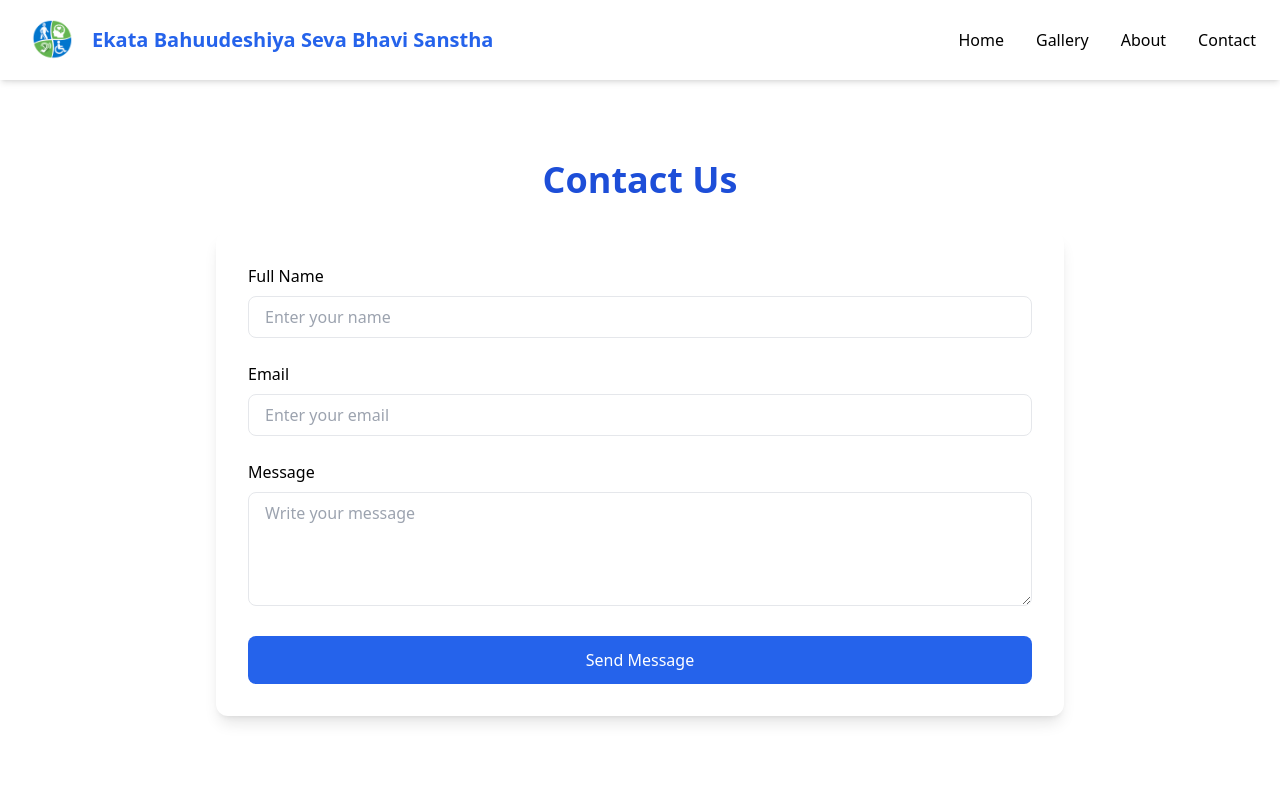
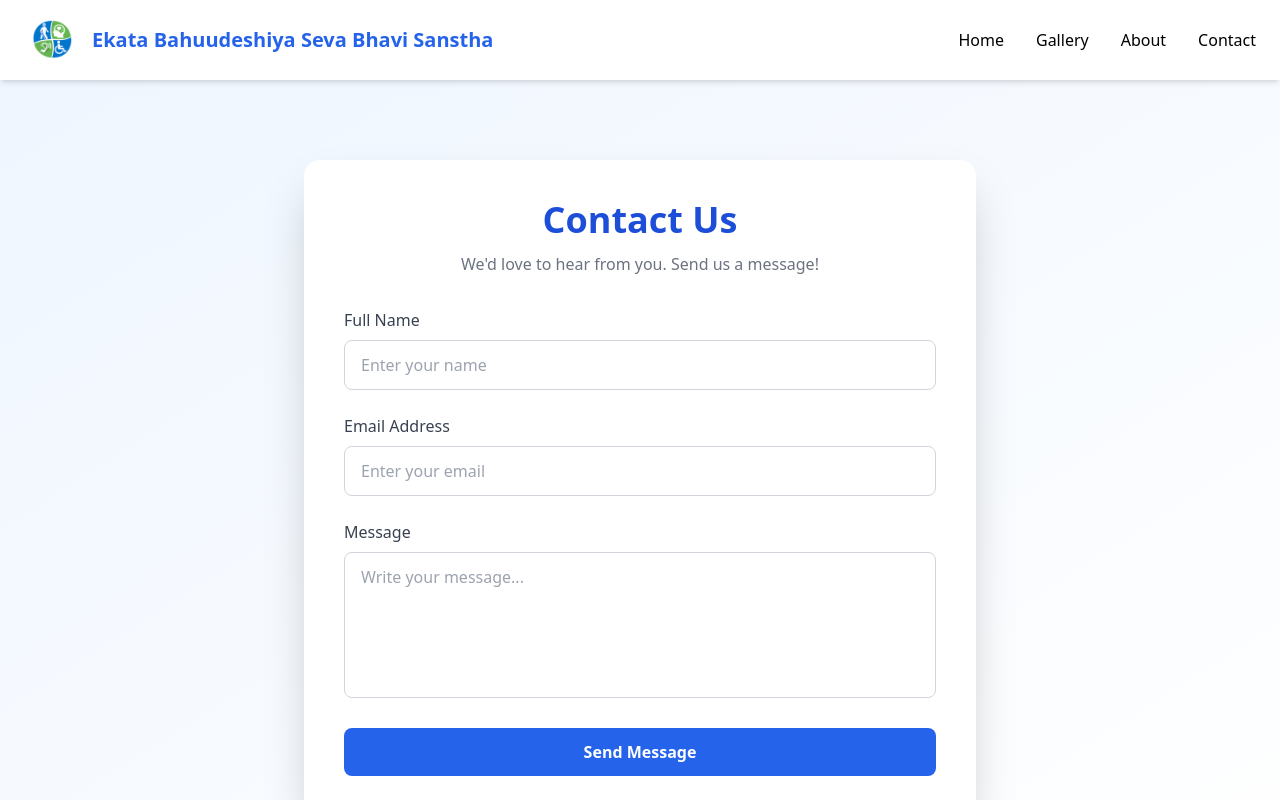
Before and after one commit to 27Abdul/ektasevabhavi, a React (Create React App) app: page /contact in a window 1280 px wide. Shown: the top 800 px of the page. Built offline with nearby package versions, Linux system fonts and the light colour scheme.

Commit message:
enhance Contact page with form submission functionality; improve layout and user feedback

```diff
--- a/src/pages/Contact.jsx
+++ b/src/pages/Contact.jsx
@@ -1,42 +1,110 @@
+import { useState } from "react";
+
 const Contact = () => {
+  const [loading, setLoading] = useState(false);
+  const [success, setSuccess] = useState(false);
+
+  const handleSubmit = async (e) => {
+    e.preventDefault();
+    setLoading(true);
+
+    const formData = new FormData(e.target);
+
+    await fetch("https://formsubmit.co/sameerkhanpatel786@gmail.com", {
+      method: "POST",
+      body: formData,
+      headers: {
+        Accept: "application/json",
+      },
+    });
+
+    setLoading(false);
+    setSuccess(true);
+    e.target.reset();
+  };
+
   return (
-    <div className="py-20 px-6 max-w-4xl mx-auto">
-      <h1 className="text-4xl font-bold text-blue-700 mb-8 text-center">
+    <div className="min-h-screen bg-gradient-to-br from-blue-50 to-white py-20 px-6 flex items-center justify-center">
+      <div className="w-full max-w-2xl bg-white shadow-2xl rounded-2xl p-10 transition-all duration-300">
+        <h1 className="text-4xl font-bold text-center text-blue-700 mb-3">
           Contact Us
         </h1>
 
-      <form className="bg-white shadow-lg rounded-xl p-8 space-y-6">
+        <p className="text-center text-gray-500 mb-8">
+          We'd love to hear from you. Send us a message!
+        </p>
+
+        {success && (
+          <div className="bg-green-100 text-green-700 p-4 rounded-lg mb-6 text-center">
+            ✅ Message sent successfully!
+          </div>
+        )}
+
+        <form onSubmit={handleSubmit} className="space-y-6">
+          {/* Full Name */}
           <div>
-          <label className="block mb-2 font-medium">Full Name</label>
+            <label className="block mb-2 font-medium text-gray-700">
+              Full Name
+            </label>
             <input
               type="text"
-            className="w-full border rounded-lg px-4 py-2 focus:outline-blue-500"
+              name="name"
+              required
               placeholder="Enter your name"
+              className="w-full border border-gray-300 rounded-lg px-4 py-3 focus:outline-none focus:ring-2 focus:ring-blue-500 transition"
             />
           </div>
 
+          {/* Email */}
           <div>
-          <label className="block mb-2 font-medium">Email</label>
+            <label className="block mb-2 font-medium text-gray-700">
+              Email Address
+            </label>
             <input
               type="email"
-            className="w-full border rounded-lg px-4 py-2 focus:outline-blue-500"
+              name="email"
+              required
               placeholder="Enter your email"
+              className="w-full border border-gray-300 rounded-lg px-4 py-3 focus:outline-none focus:ring-2 focus:ring-blue-500 transition"
             />
           </div>
 
+          {/* Message */}
           <div>
-          <label className="block mb-2 font-medium">Message</label>
+            <label className="block mb-2 font-medium text-gray-700">
+              Message
+            </label>
             <textarea
-            rows="4"
-            className="w-full border rounded-lg px-4 py-2 focus:outline-blue-500"
-            placeholder="Write your message"
+              rows="5"
+              name="message"
+              required
+              placeholder="Write your message..."
+              className="w-full border border-gray-300 rounded-lg px-4 py-3 focus:outline-none focus:ring-2 focus:ring-blue-500 transition resize-none"
             ></textarea>
           </div>
 
-        <button className="bg-blue-600 text-white px-6 py-3 rounded-lg hover:bg-blue-700 transition w-full">
-          Send Message
+          {/* Hidden Fields for FormSubmit */}
+          <input type="hidden" name="_captcha" value="false" />
+          <input
+            type="hidden"
+            name="_subject"
+            value="New Contact Form Message!"
+          />
+
+          {/* Submit Button */}
+          <button
+            type="submit"
+            disabled={loading}
+            className={`w-full py-3 rounded-lg text-white font-semibold transition duration-300 ${
+              loading
+                ? "bg-gray-400 cursor-not-allowed"
+                : "bg-blue-600 hover:bg-blue-700"
+            }`}
+          >
+            {loading ? "Sending..." : "Send Message"}
           </button>
         </form>
+      </div>
     </div>
   );
 };
```
Lines whose indentation alone changed are shown as unchanged.
